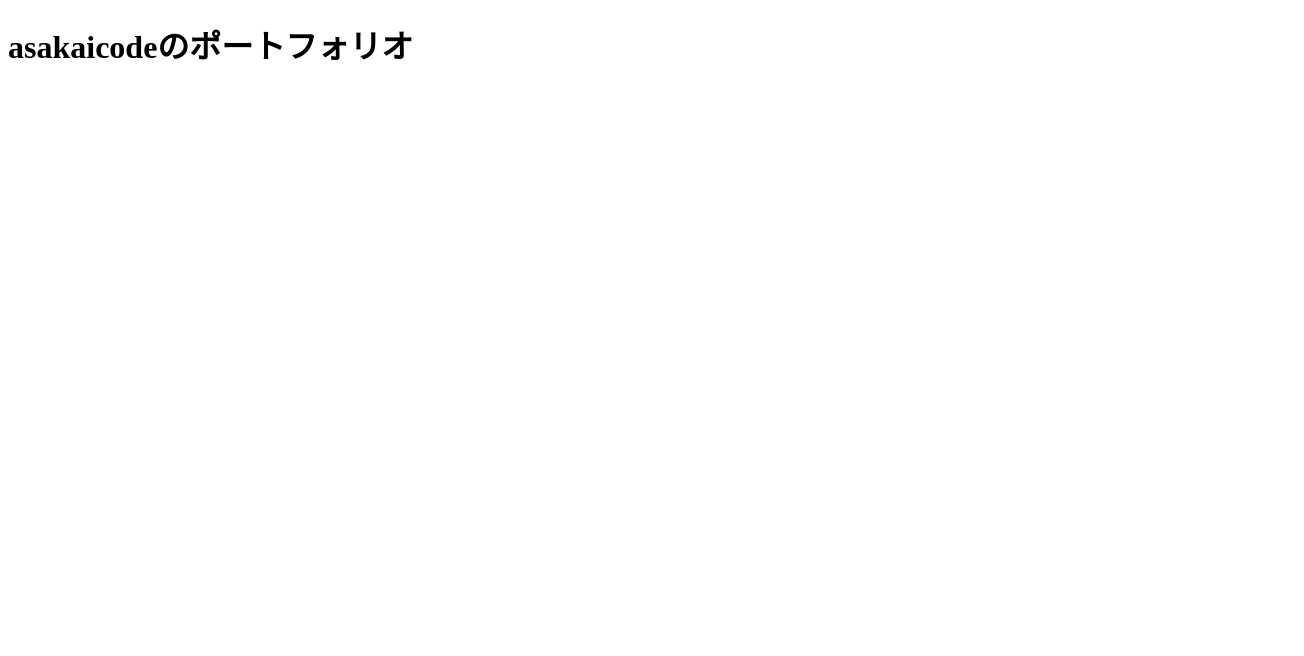
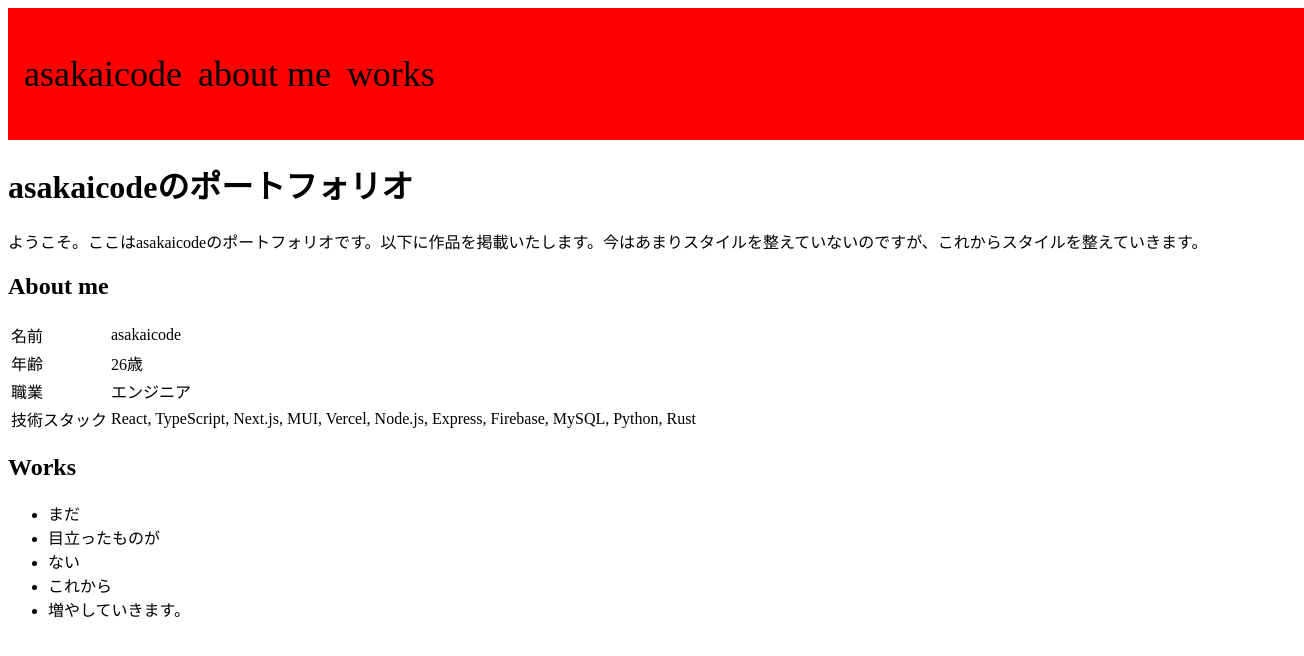
Before and after one commit to asakaicode/portfolio-asakai, a Next.js app: page / in a window 1280 px wide. Shown: the top 656 px of the page, 1304 px wide, since content can reach past the window. Built offline with nearby package versions, Linux system fonts and the light colour scheme.

Commit message:
fix: renew contents

```diff
--- a/src/app/components/Header/index.tsx
+++ b/src/app/components/Header/index.tsx
@@ -2,11 +2,15 @@
 
 import useStyles from "./style"
 
-const Header = () => {
+interface HeaderProps {
+  isSticked?: boolean
+}
+
+const Header = ({ isSticked }: HeaderProps) => {
   const classes = useStyles()
 
   return (
-    <div className={classes.container}>
+    <div className={isSticked ? classes.stickedContainer : classes.container}>
       <div>asakaicode</div>
       <div>about me</div>
       <div>works</div>
--- a/src/app/components/Header/style.tsx
+++ b/src/app/components/Header/style.tsx
@@ -14,6 +14,20 @@ const useStyles = makeStyles({
     fontSize: "36px",
     backgroundColor: "red",
     alignItems: "center",
+  },
+  stickedContainer: {
+    top: 0,
+    left: 0,
+    padding: "16px",
+    width: "100%",
+    height: "100px",
+    position: "relative",
+    display: "flex",
+    flexDirection: "row",
+    gap: "16px",
+    fontSize: "36px",
+    backgroundColor: "red",
+    alignItems: "center",
   }
 })
 
--- a/src/app/layout.tsx
+++ b/src/app/layout.tsx
@@ -1,23 +1,17 @@
-"use client"
-
-import { makeStyles } from "@mui/styles";
+import Head from "next/head";
 
 export default function RootLayout({
   children,
 }: Readonly<{
   children: React.ReactNode;
 }>) {
-  const classes = useStyles()
-
   return (
     <html lang="ja">
-      <body className={classes.root}>{children}</body>
+      <Head>
+        <title>asakaicodeのポートフォリオ</title>
+        <meta name="description" content="asakaicodeのポートフォリオです。" />
+      </Head>
+      <body>{children}</body>
     </html>
   );
 }
-
-const useStyles = makeStyles({
-  root: {
-    alignItems: "center",
-  },
-})
--- a/src/app/page.tsx
+++ b/src/app/page.tsx
@@ -1,15 +1,10 @@
+"use client"
+
 import { useEffect, useState } from "react";
 import Header from "~/app/components/Header"
 
-export async function generateMetadata({}) {
-  return {
-    title: 'asakaicodeのポートフォリオ',
-    description: 'asakaicodeのポートフォリオです。',
-  };
-}
-
 export default function Home() {
-  const [displayHead, setIsDisplayHead] = useState(false)
+  const [isSticked, setIsSticked] = useState(false)
 
   useEffect(() => {
     window.addEventListener('scroll', onScroll);
@@ -18,16 +13,44 @@ export default function Home() {
 
   const onScroll = () => {
     if (window.scrollY > 100) {
-      setIsDisplayHead(true)
+      setIsSticked(false)
     } else {
-      setIsDisplayHead(false)
+      setIsSticked(true)
     }
   }
 
   return (
     <>
-      {displayHead && <Header />}
+      <Header isSticked={isSticked} />
       <h1 style={{ top: '100px' }}>asakaicodeのポートフォリオ</h1>
+      <p>ようこそ。ここはasakaicodeのポートフォリオです。以下に作品を掲載いたします。今はあまりスタイルを整えていないのですが、これからスタイルを整えていきます。</p>
+      <h2>About me</h2>
+      <table>
+        <tr>
+          <td>名前</td>
+          <td>asakaicode</td>
+        </tr>
+        <tr>
+          <td>年齢</td>
+          <td>26歳</td>
+        </tr>
+        <tr>
+          <td>職業</td>
+          <td>エンジニア</td>
+        </tr>
+        <tr>
+          <td>技術スタック</td>
+          <td>React, TypeScript, Next.js, MUI, Vercel, Node.js, Express, Firebase, MySQL, Python, Rust</td>
+        </tr>
+      </table>
+      <h2>Works</h2>
+      <ul>
+        <li>まだ</li>
+        <li>目立ったものが</li>
+        <li>ない</li>
+        <li>これから</li>
+        <li>増やしていきます。</li>
+      </ul>
     </>
   );
 }
```
